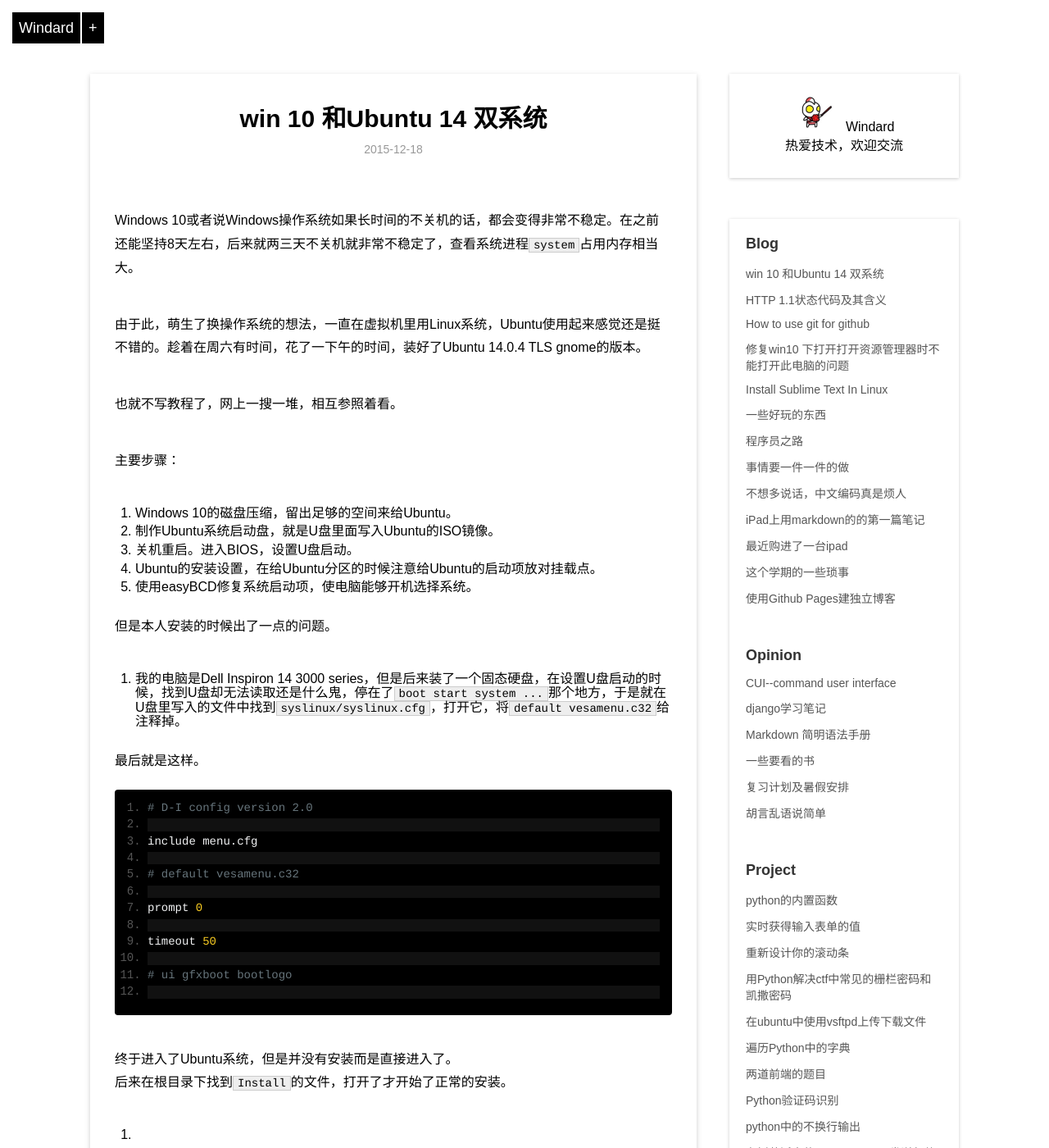
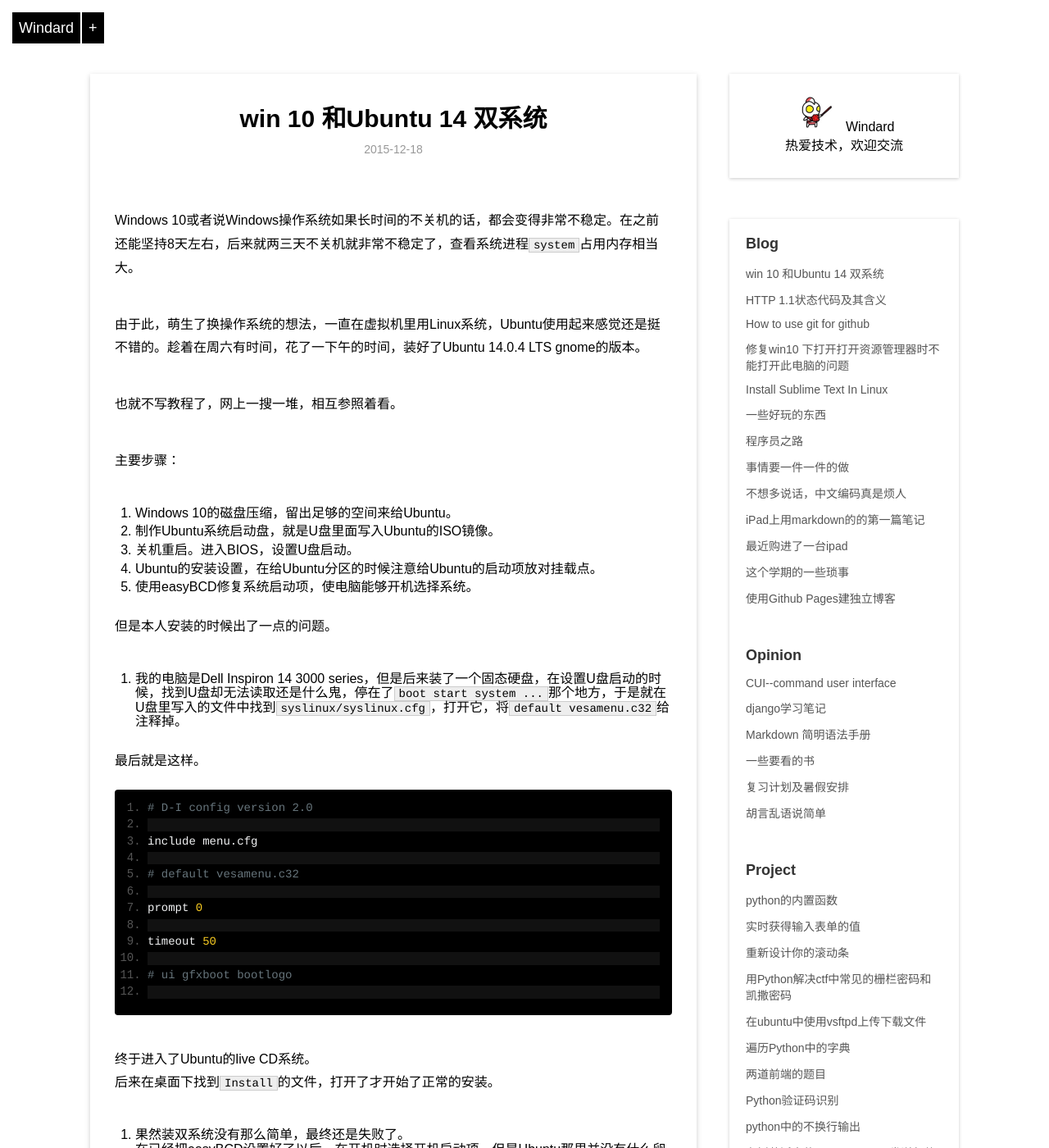
Before and after one commit to windard/windard.com, a Jekyll site: the page built from _posts/blog/2015-12-18-Install-Double-System.md, in a window 1280 px wide and 1400 px high. Shown: the whole window at 82% size. Built offline with Jekyll 4.4.1, drawn with Linux system fonts in a browser that asks for light colours; Markdown is read by kramdown in place of the engine named in the settings; some of the changed text lies outside the part shown.

Commit message:
add update

````diff
--- a/_posts/blog/2015-12-18-Install-Double-System.md
+++ b/_posts/blog/2015-12-18-Install-Double-System.md
@@ -7,7 +7,7 @@ category: blog
 
 Windows 10或者说Windows操作系统如果长时间的不关机的话，都会变得非常不稳定。在之前还能坚持8天左右，后来就两三天不关机就非常不稳定了，查看系统进程`system`占用内存相当大。
 
-由于此，萌生了换操作系统的想法，一直在虚拟机里用Linux系统，Ubuntu使用起来感觉还是挺不错的。趁着在周六有时间，花了一下午的时间，装好了Ubuntu 14.0.4 TLS gnome的版本。
+由于此，萌生了换操作系统的想法，一直在虚拟机里用Linux系统，Ubuntu使用起来感觉还是挺不错的。趁着在周六有时间，花了一下午的时间，装好了Ubuntu 14.0.4 LTS gnome的版本。
 
 也就不写教程了，网上一搜一堆，相互参照着看。
 
@@ -38,10 +38,12 @@ timeout 50
 
 ```
 
-终于进入了Ubuntu系统，但是并没有安装而是直接进入了。
-后来在根目录下找到`Install`的文件，打开了才开始了正常的安装。
+终于进入了Ubuntu的live CD系统。
+后来在桌面下找到`Install`的文件，打开了才开始了正常的安装。
 
-2.
+2. 果然装双系统没有那么简单，最终还是失败了。
+在已经把easyBCD设置好了以后，在开机时选择开机启动项，但是Ubuntu那里并没有什么卵用，就停在开机的黑屏上了，至今无解。
+另一位同学也是这个情况，换了一个Ubuntu的版本仍然不行，不知道是什么鬼。
 
 
 参考链接：
````
